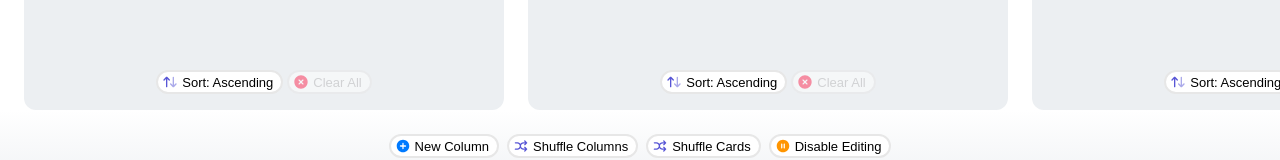
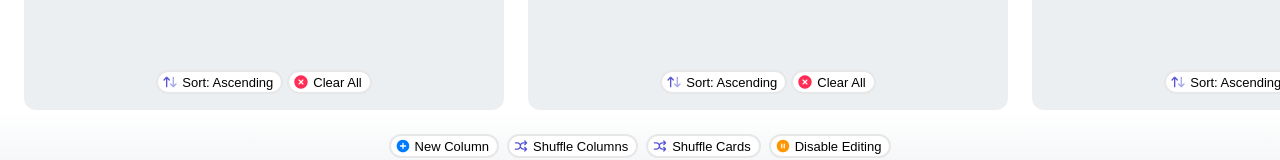
Before and after one commit to AbdulAzizi/vue-kanban-v1, a Vue app: page / in a window 1280 px wide. Shown: the part 592-752 px from the top of the page. Built offline with nearby package versions, Linux system fonts and the light colour scheme.

Commit message:
Implement Clear All

```diff
--- a/src/components/KanbanColumn.vue
+++ b/src/components/KanbanColumn.vue
@@ -137,10 +137,10 @@
             Sort: {{ ascending ? 'Ascending' : 'Descending' }}
         </BaseButton>
         <BaseButton
-            @click="disabled = !disabled"
+            @click="cardsStore.deleteCardsByColumnId(props.column.id)"
             icon="close"
             :aria-pressed="disabled"
-            :disabled="true"
+            :disabled="disabled"
         >
             Clear All
         </BaseButton>
--- a/src/stores/cards.ts
+++ b/src/stores/cards.ts
@@ -86,6 +86,11 @@ export const useCardsStore = defineStore('cards', () => {
         });
     };
 
+    const deleteCardsByColumnId = (columnId: string) => {
+        const remaining = cards.filter(card => card.columnId !== columnId);
+        cards.splice(0, cards.length, ...remaining);
+    };
+
     return {
         addCard,
         changeCardColumn,
@@ -94,5 +99,6 @@ export const useCardsStore = defineStore('cards', () => {
         swapCards,
         shuffleCards,
         sortCardsByTitle,
+        deleteCardsByColumnId,
     }
 });
```
